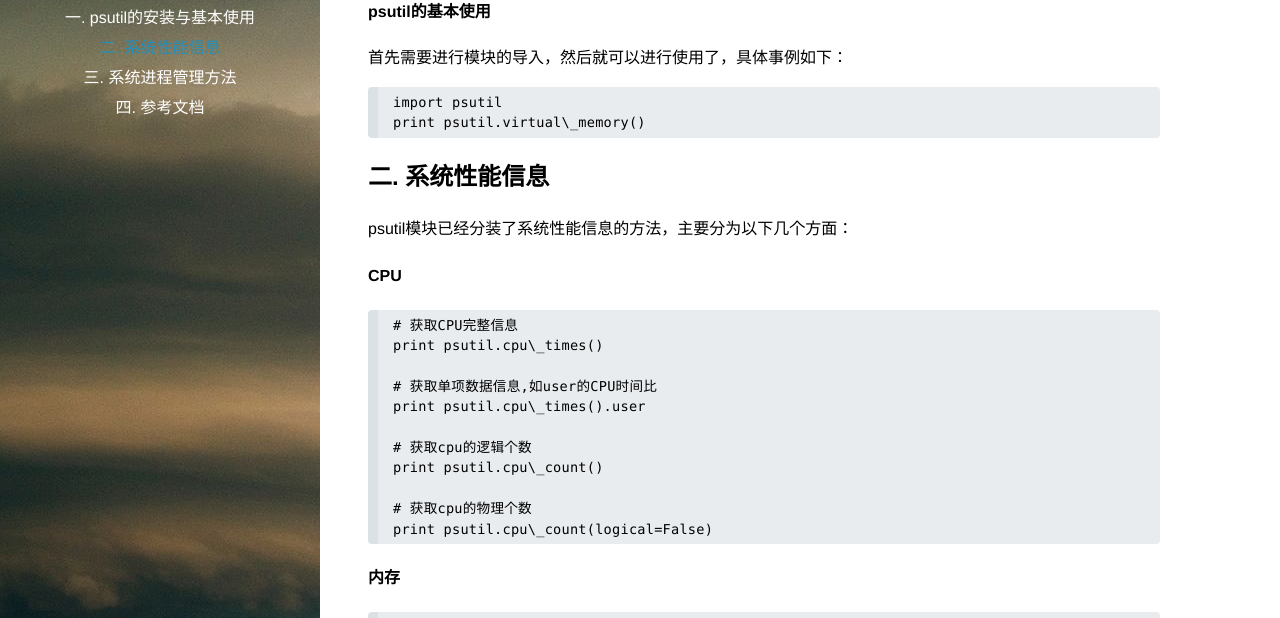
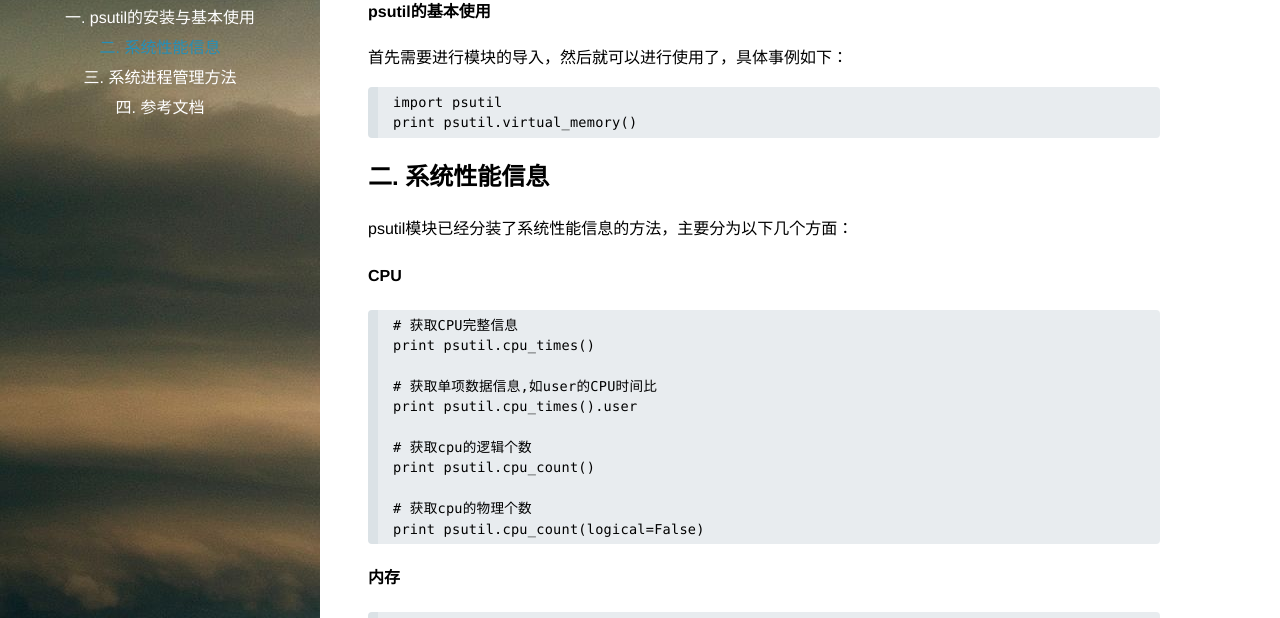
Before and after one commit to hexo2hexo/xwzpp.github.io, a Jekyll site: the page built from _posts/2015-11-13-python系统性能信息模块-pstuil.md, in a window 1280 px wide and 900 px high, scrolled down 399 px. Shown: the part 166-784 px from the top of the window. Built offline with Jekyll 4.4.1, drawn with Linux system fonts in a browser that asks for light colours; Markdown is read by kramdown in place of the engine named in the settings; comment, search, counter and statistics services are not loaded.

````diff
--- a/_posts/2015-11-13-python系统性能信息模块-pstuil.md
+++ b/_posts/2015-11-13-python系统性能信息模块-pstuil.md
@@ -30,7 +30,7 @@ psutil的下载网址为:[下载网址][1]。然后选择`psutil-3.2.2.tar.gz`
 
 ```
 import psutil
-print psutil.virtual\_memory()
+print psutil.virtual_memory()
 ```
 
 ## 二. 系统性能信息
@@ -39,16 +39,16 @@ psutil模块已经分装了系统性能信息的方法，主要分为以下几
 
 ```
 # 获取CPU完整信息
-print psutil.cpu\_times()
+print psutil.cpu_times()
 
 # 获取单项数据信息,如user的CPU时间比
-print psutil.cpu\_times().user
+print psutil.cpu_times().user
 
 # 获取cpu的逻辑个数
-print psutil.cpu\_count()
+print psutil.cpu_count()
 
 # 获取cpu的物理个数
-print psutil.cpu\_count(logical=False)
+print psutil.cpu_count(logical=False)
 ```
 
 #### 内存
````
